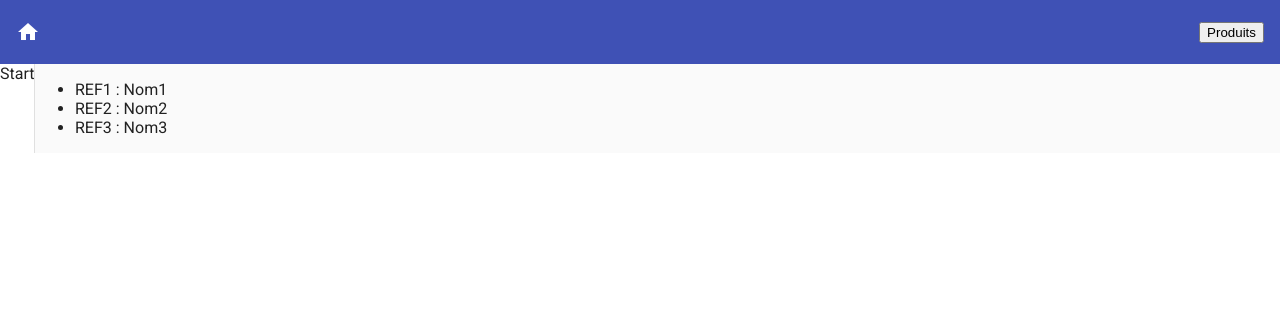
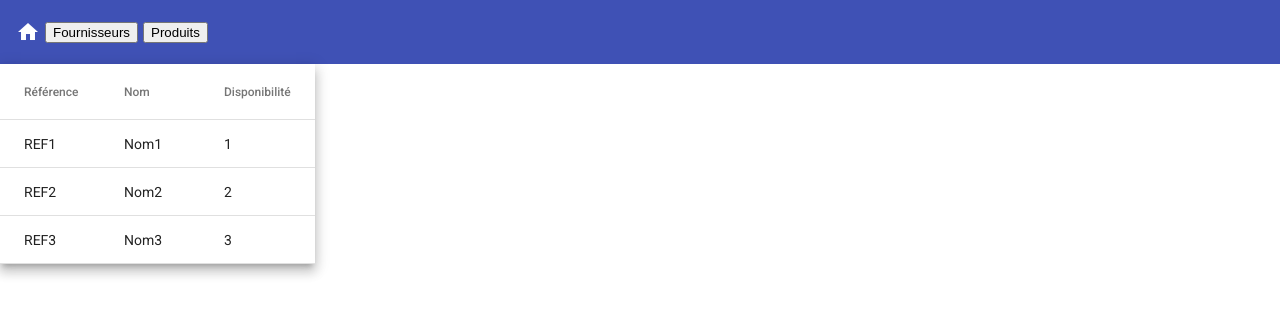
Before and after one commit to dthibau/springangular-solutions, an Angular app in the folder angular-workspace/tp1/: page / in a window 1280 px wide. Shown: the top 316 px of the page. Built offline with nearby package versions, Linux system fonts and the light colour scheme.

Commit message:
Adding Material Table

```diff
--- a/angular-workspace/tp1/src/app/app.component.html
+++ b/angular-workspace/tp1/src/app/app.component.html
@@ -1,17 +1,17 @@
-<nav class="navbar navbar-expand-lg navbar-light bg-light">
 <mat-toolbar color="primary">
   <mat-icon aria-hidden="false" aria-label="Example home icon">home</mat-icon>
-  <span class="tool-spacer"></span>
-  <button mat-button [matMenuTriggerFor]="menu">Produits</button>
-  <mat-menu #menu="matMenu">
+  &nbsp;
+  <button mat-button [matMenuTriggerFor]="menuFournisseur">Fournisseurs</button>
+  <mat-menu #menuFournisseur="matMenu">
+    <button mat-menu-item>Liste</button>
+    <button mat-menu-item>Nouveau</button>
+  </mat-menu>
+  &nbsp;
+  <button mat-button [matMenuTriggerFor]="menuProduit">Produits</button>
+  <mat-menu #menuProduit="matMenu">
     <button mat-menu-item>Liste</button>
     <button mat-menu-item>Nouveau</button>
   </mat-menu>
 </mat-toolbar>
-</nav>
-<mat-sidenav-container>
-  <mat-sidenav mode="side" opened>Start</mat-sidenav>
-  <mat-sidenav-content>
-   <app-product-list></app-product-list>
-  </mat-sidenav-content>
-</mat-sidenav-container>
+
+<app-product-list></app-product-list>
--- a/angular-workspace/tp1/src/app/app.module.ts
+++ b/angular-workspace/tp1/src/app/app.module.ts
@@ -11,6 +11,8 @@ import {MatSidenavModule} from '@angular/material/sidenav';
 import {MatToolbarModule} from '@angular/material/toolbar';
 import {MatIconModule} from '@angular/material/icon';
 import {MatMenuModule} from '@angular/material/menu';
+import {MatTableModule} from '@angular/material/table';
+
 
 
 
@@ -27,6 +29,7 @@ import {MatMenuModule} from '@angular/material/menu';
     MatToolbarModule,
     MatIconModule,
     MatMenuModule,
+    MatTableModule,
     BrowserAnimationsModule
   ],
   providers: [
--- a/angular-workspace/tp1/src/app/product-list/product-list.component.html
+++ b/angular-workspace/tp1/src/app/product-list/product-list.component.html
@@ -1,7 +1,24 @@
+
+<table mat-table [dataSource]="products" class="mat-elevation-z8">
+
+    <ng-container matColumnDef="reference">
+        <th mat-header-cell *matHeaderCellDef style="width:100px"> Référence </th>
+        <td mat-cell *matCellDef="let element"> {{element.reference}} </td>
+      </ng-container>
+
+      <!-- Name Column -->
+      <ng-container matColumnDef="nom">
+        <th mat-header-cell *matHeaderCellDef style="width:100px"> Nom </th>
+        <td mat-cell *matCellDef="let element"> {{element.nom}} </td>
+      </ng-container>
+
+      <!-- Weight Column -->
+      <ng-container matColumnDef="availability" style="width:100px">
+        <th mat-header-cell *matHeaderCellDef> Disponibilité </th>
+        <td mat-cell *matCellDef="let element"> {{element.availability}} </td>
+      </ng-container>
 
 
-<ul>
-    <li *ngFor="let product of products">
-    {{ product.reference | uppercase }} : {{product.nom}}
-    </li>
-</ul>
+      <tr mat-header-row *matHeaderRowDef="displayedColumns"></tr>
+      <tr mat-row *matRowDef="let row; columns: displayedColumns;"></tr>
+    </table>
--- a/angular-workspace/tp1/src/app/product-list/product-list.component.ts
+++ b/angular-workspace/tp1/src/app/product-list/product-list.component.ts
@@ -7,6 +7,9 @@ import { ProductService } from '../service/product-service';
   styleUrls: ['./product-list.component.css']
 })
 export class ProductListComponent implements OnInit {
+
+  displayedColumns: string[] = ['reference', 'nom', 'availability'];
+
 
   public products: Array<any> = [];
 
--- a/angular-workspace/tp1/src/styles.css
+++ b/angular-workspace/tp1/src/styles.css
@@ -5,4 +5,11 @@ body { margin: 0; font-family: Roboto, "Helvetica Neue", sans-serif; }
 .tool-spacer {
     flex: 1 1 auto;
 }
+mat-cell,mat-header-cell,mat-footer-cell{
+    padding: 10px!;
+    flex:1;
+    display:flex;
+    align-items:center;overflow:hidden;word-wrap:break-word;min-height:inherit}
+
+
 @import '@angular/material/prebuilt-themes/indigo-pink.css';
```
